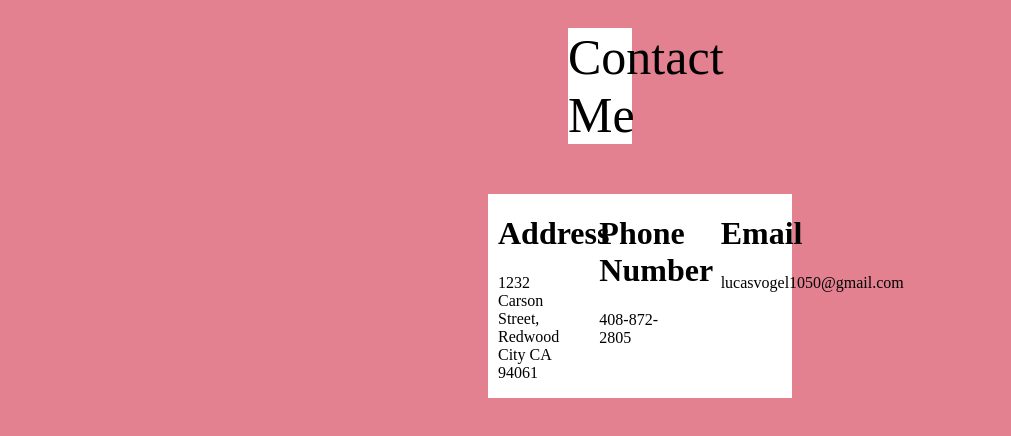
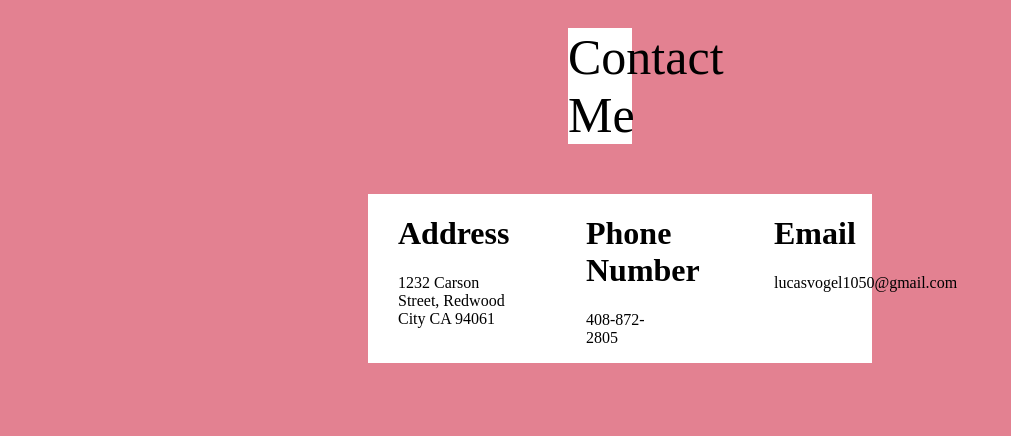
Before and after one commit to Lucas-vogel123/ACTS-2022, a plain HTML site: page portfolio/contactme.html in a window 1280 px wide. Shown: the part 80-516 px from the top of the page, without its empty margins (0-1011 px from the left). Drawn offline with Linux system fonts and the light colour scheme.

Commit message:
project = finished

```diff
--- a/portfolio/contactme.css
+++ b/portfolio/contactme.css
@@ -12,9 +12,9 @@ body
 .maingrid
 {
     display: grid;
-    grid-template-columns: repeat(auto-fit, minmax(100px, 1fr));
-    margin-left: 60VH;
-    margin-right: 60VH;
+    grid-template-columns: repeat(auto-fit, minmax(150px, 1fr));
+    margin-left: 45VH;
+    margin-right: 50VH;
     margin-top: 50px;
     background-color: white;
 }
@@ -30,16 +30,16 @@ body
 }
 .address
 {
-    margin-left: 10px;
+    margin-left: 30px;
     margin-right: 30px;
 }
 .phone
 {
-    margin-left: 10px;
-    margin-right: 10px;
+    margin-left: 50px;
+    margin-right: 50px;
 }
 .email
 {
-    margin-left:30px;
-    margin-right: 10px;
+    margin-left: 70px;
+    margin-right: 30px;
 }
--- a/portfolio/contactme.html
+++ b/portfolio/contactme.html
@@ -1,7 +1,7 @@
 <html>
     <head>
         <title>Contact Me</title>
-        <link rel="stylesheet" href="contactme.css">
+        <link rel="stylesheet"type ="text/css" href="contactme.css">
     </head>
     <body>
         <a href="index.html">
```
Also changed, not shown: portfolio/aboutme.html (+1 -1 lines), portfolio/experience.html (+1 -1 lines), portfolio/index.html (+1 -1 lines).
